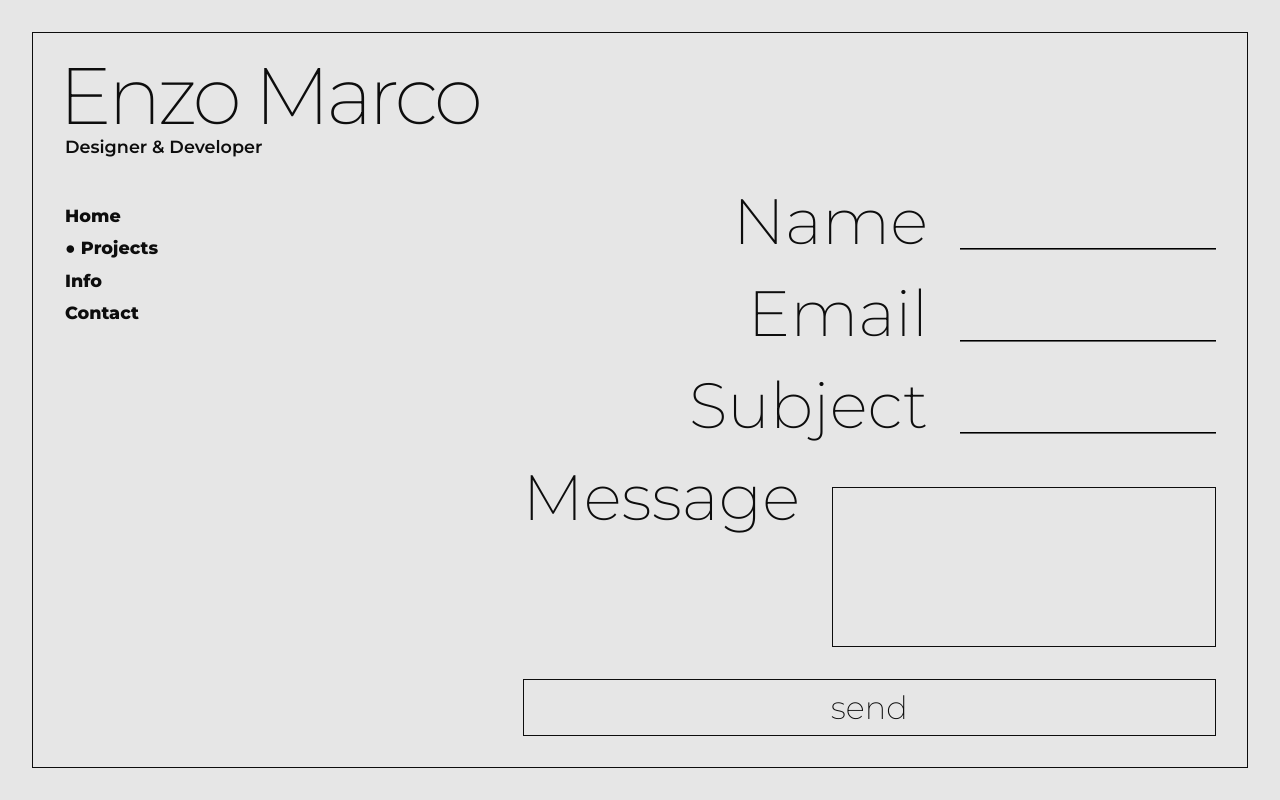
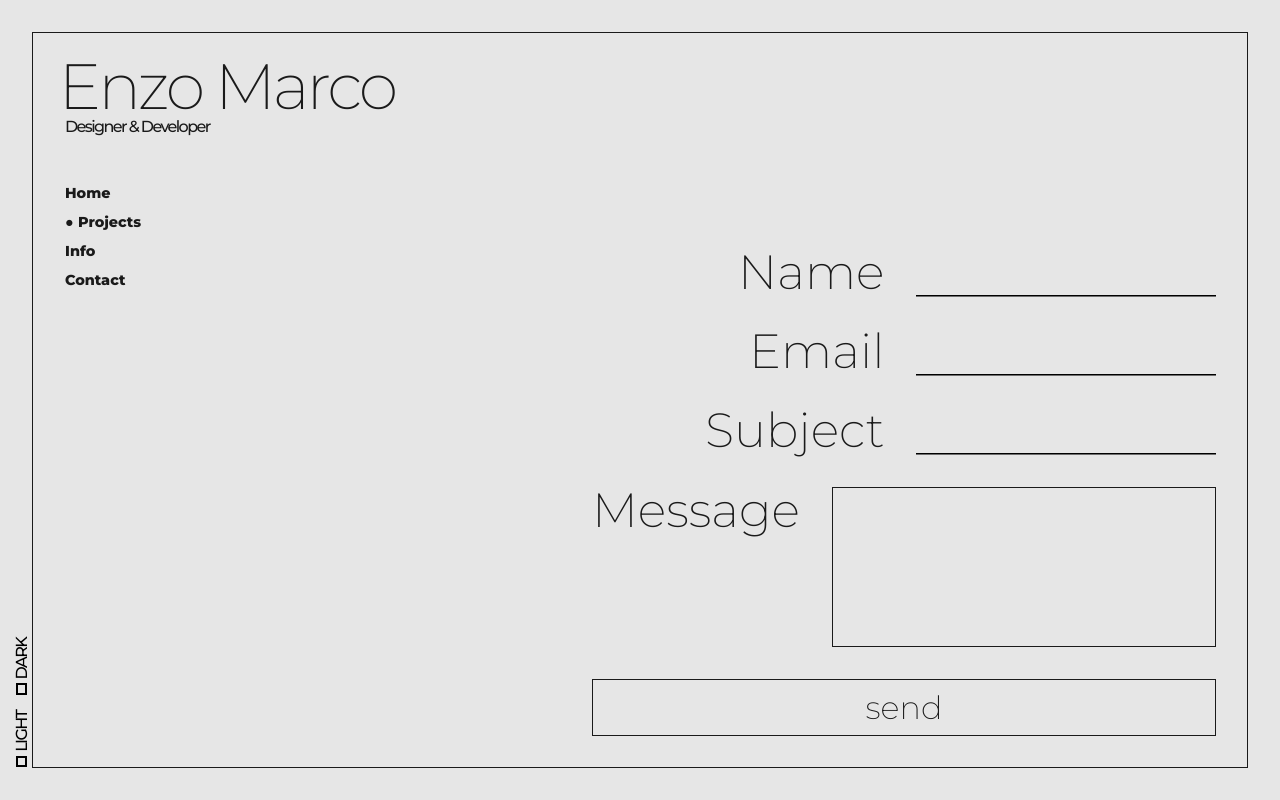
Before and after one commit to EnzoAMarco/portfolio, a React (Create React App) app in the folder rportfolio/: page / in a window 1280 px wide. Built offline with nearby package versions, Linux system fonts and the light colour scheme.

Commit message:
aside ubicado

```diff
--- a/rportfolio/src/App.css
+++ b/rportfolio/src/App.css
@@ -34,13 +34,15 @@ button, input[type="submit"], input[type="reset"] {
 }
 
 .bold_font{
-  font-size: 1.1rem;
+  font-size: .9rem;
   font-weight: 800;
 }
 
 .ligth_font{
-    font-weight: 200;
-    font-size: 5rem;
+  font-weight: 200;
+  font-size: 4rem;
+  letter-spacing: -.05em;
+
 }
 
 .letter_spacing{
@@ -67,15 +69,16 @@ button, input[type="submit"], input[type="reset"] {
 
 .title{
   font-weight: 250;
-  font-size: 5rem;
+  font-size: 4rem;
   margin-left: -.4rem;
   margin-top: -2.3vh;
   letter-spacing: -.05em;
 }
 
 .subtitle{
-  font-weight: 600;
-  font-size: 1.1rem;
+  font-weight: 500;
+  font-size: 1rem;
+  letter-spacing: -.1em;
   transform: translateY(-.5rem);
 }
 
@@ -132,7 +135,7 @@ button, input[type="submit"], input[type="reset"] {
 /* contact */
 .contact_font{
   font-weight: 200;
-  font-size: 4rem;
+  font-size: 3rem;
 }
 
 .form_contact{
@@ -159,14 +162,16 @@ button, input[type="submit"], input[type="reset"] {
 }
 
 .inputs_contact{
-  font-size: 1.1rem;
+  font-weight: 500;
+  font-size: 1.5rem;
   margin: 3vh 0;
   min-width: 20vw;
   padding: 0 +.1vw;
 }
 
 .textA_contact{
-  font-size: 1.1rem;
+  font-weight: 400;
+  font-size: 1.5rem;
   margin-top: 1vh;
   min-width: 30vw;
   padding: 1vw;
@@ -174,3 +179,40 @@ button, input[type="submit"], input[type="reset"] {
   line-height: 1.5em;
   height: 20vh;
 }
+
+.submit_contact:hover{
+  box-shadow: 3px 0px 30px hsl(0, 0%, 50%);
+}
+
+/* theme aside */
+
+
+
+.main_aside{
+  position: absolute;
+  display: flex;
+  flex-flow: row nowrap;
+  column-gap: 2vh;
+  transform: rotate(-90deg);
+  max-width: 1px;
+  left: calc(4vh - .7rem);
+  bottom: 3vh;
+  /* right:  ; */
+}
+
+.div_ligth{
+  display: flex;
+  flex-flow: row nowrap;
+  column-gap: .5vh;
+  align-items: center;
+}
+
+.aside_font{
+  font-weight: 500;
+  font-size: 1rem;
+  letter-spacing: -.1em;
+}
+
+.aside_symbols{
+
+}
--- a/rportfolio/src/App.js
+++ b/rportfolio/src/App.js
@@ -1,12 +1,13 @@
 import './App.css';
 import Main from './components/Main';
+import Aside from './components/Aside';
 import React, {useState} from 'react'
 
 function App() {
 
   const colores = {
     w: 'hsl(0, 0%, 90%)',
-    b: 'hsl(0, 0%, 5%)',
+    b: 'hsl(0, 0%, 10%)',
     Border: '#fff'
   }
 
@@ -25,13 +26,17 @@ function App() {
   }
 
   return (
-    <div className="app main_padding" style={{ backgroundColor: bg,
+    <div
+    className="app main_padding"
+    style={{ backgroundColor: bg,
     }}>
-      <div className="box main_padding" style={{ backgroundColor: bg ,
-      border: `.5px solid ${theme}`}} >
+      <div
+      className="box main_padding"
+      style={{ backgroundColor: bg ,
+      border: `0.1px solid ${theme}`}} >
         <header className='header ' style={{color: theme}}>
           <h1 className='title' >Enzo Marco</h1>
-          <h2 className='subtitle' onClick={()=> changeTheme()}>Designer & Developer</h2>
+          <h2 className='subtitle' >Designer & Developer</h2>
         </header>
         <div className='body'>
           <nav className='nav' style={{color: theme}}>
@@ -53,6 +58,7 @@ function App() {
           <Main main={main} theme={theme} bg={bg}/>
         </div>
       </div>
+      <Aside changeTheme={changeTheme}/>
     </div>
   );
 }
--- /dev/null
+++ b/rportfolio/src/components/Aside.js
@@ -0,0 +1,30 @@
+import React from 'react'
+
+export default function Aside({changeTheme}) {
+  return (
+    <aside className='main_aside' onClick={()=> changeTheme()}>
+      <div className='div_ligth'>
+        <div
+        className='aside_symbols'
+        style={{
+          border:'2px solid black',
+          height:'.7rem',
+          width:'.7rem',
+        }}
+        ></div>
+        <small className='aside_font'>LIGHT</small>
+      </div>
+      <div className='div_ligth'>
+        <div
+        className='aside_symbols'
+        style={{
+          border:'2px solid black',
+          height:'.7rem',
+          width:'.7rem',
+        }}
+        ></div>
+        <small className='aside_font'>DARK</small>
+      </div>
+    </aside>
+  )
+}
--- a/rportfolio/src/components/Contact.js
+++ b/rportfolio/src/components/Contact.js
@@ -49,7 +49,7 @@ export default function Contact({theme, bg}) {
               }}
               type='email'
               className=' inputs_contact iC'></input>
-              {errors.email?.type === 'required' && <p>Fill the email field</p>}
+              {errors.email?.type === 'required' && <p className='bold_font'>Fill the email field</p>}
             </div>
           </div>
           <div className='divs_contact'>
@@ -66,7 +66,7 @@ export default function Contact({theme, bg}) {
             }}
             type='text'
             className=' inputs_contact iC'></input>
-            {errors.subject?.type === 'required' && <p>Fill the subject field</p>}
+            {errors.subject?.type === 'required' && <p className='bold_font'>Fill the subject field</p>}
           </div>
           <div className='divs_contact'>
             <label className='contact_font'>Message</label>
@@ -92,7 +92,7 @@ export default function Contact({theme, bg}) {
             fontWeight:'200',
             padding:'1vh 0'
           }}
-          className='contact_font'
+          className='contact_font submit_contact'
           ></input>
         </form>
       </section>
--- a/rportfolio/src/components/Main.js
+++ b/rportfolio/src/components/Main.js
@@ -14,6 +14,11 @@ export default function Main({main, theme, bg}) {
     info: <Info theme={theme} bg={bg}/>,
     contact: <Contact theme={theme} bg={bg}/>,
   }
+
+  const dark_light =()=>{
+
+  }
+
   // console.log(obj)
   // console.log(obj[main.main], 'obj')
 
```
